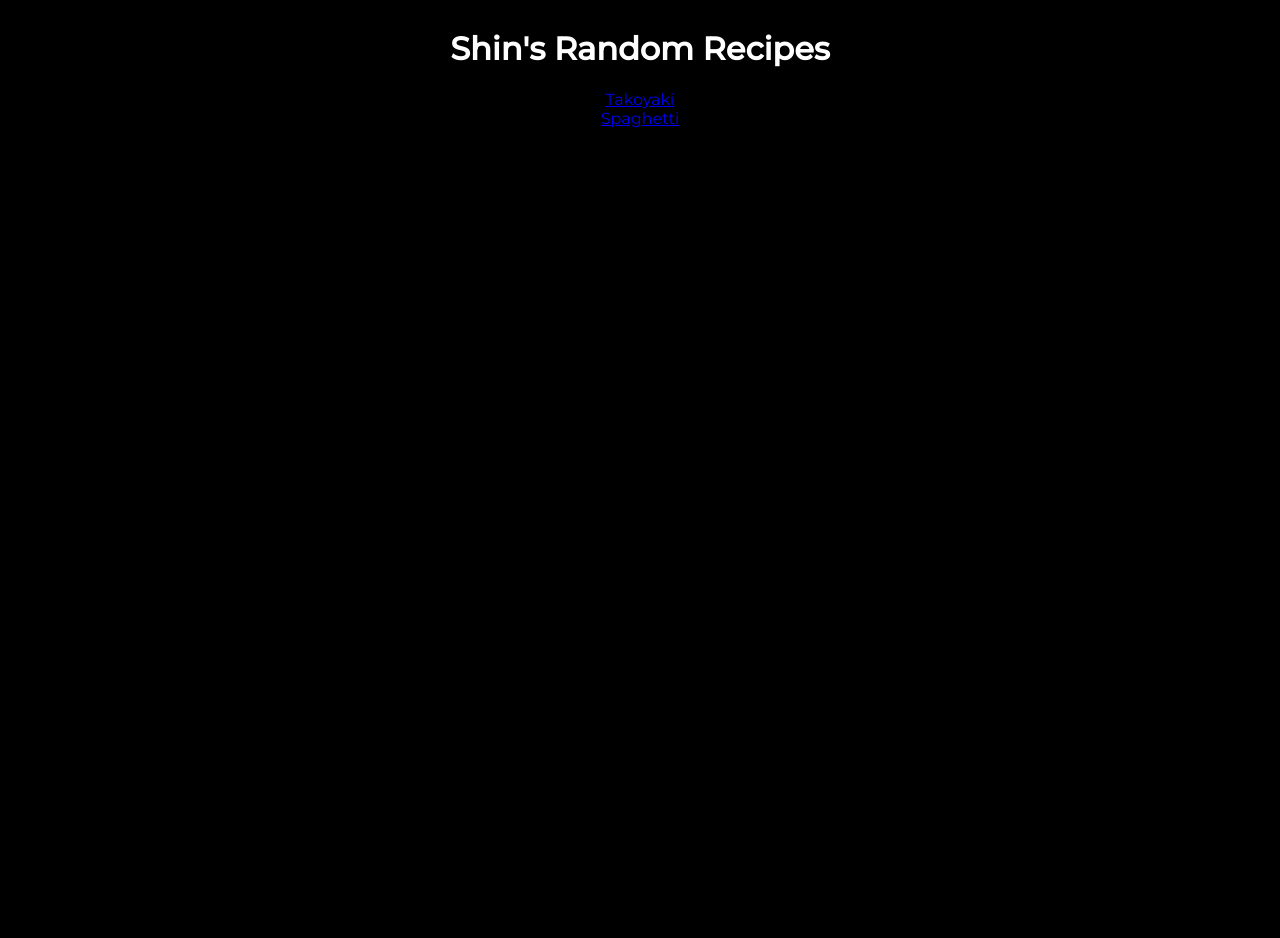
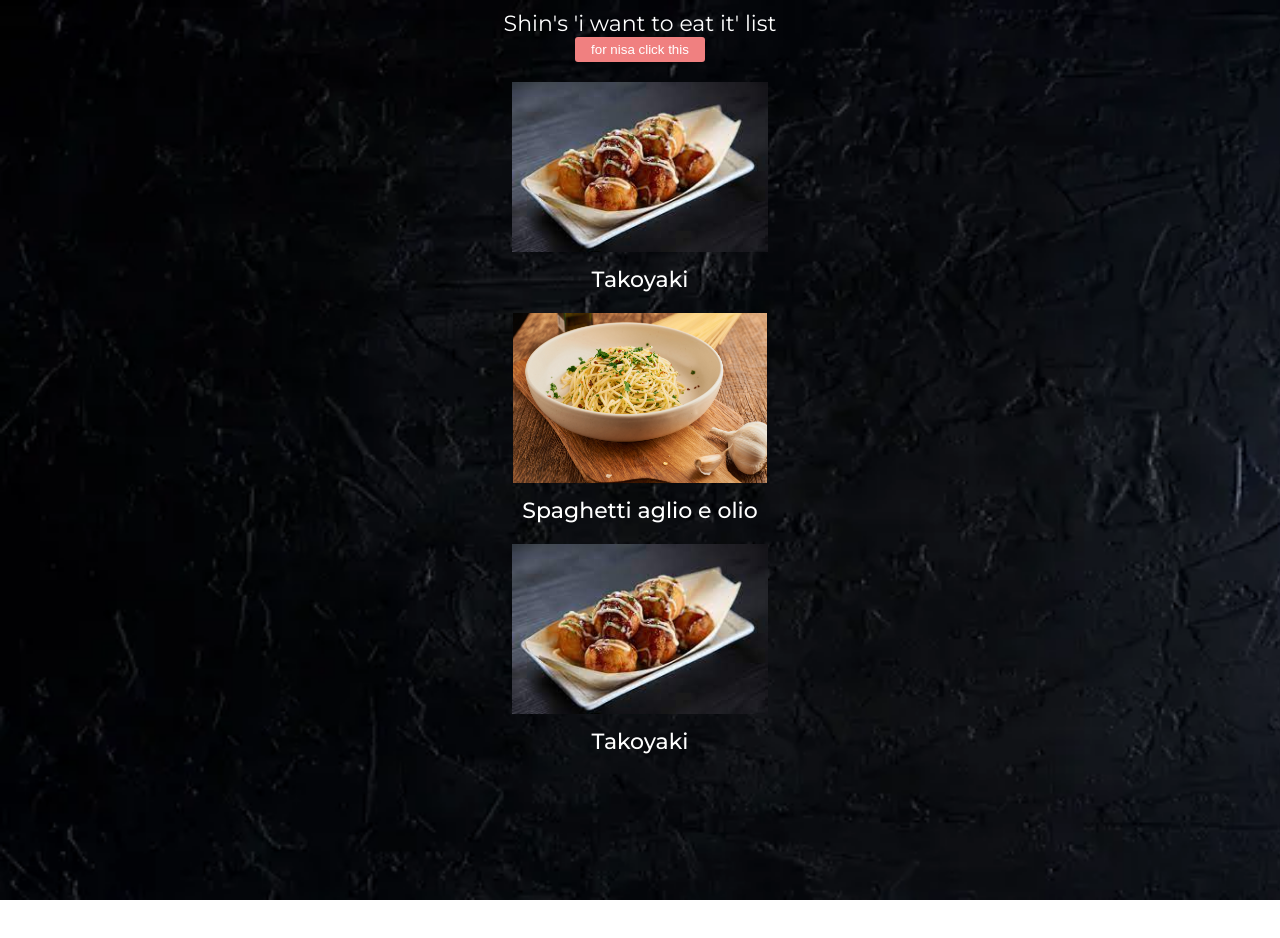
Before and after one commit to ShinAraya/odin-recipes2, a plain HTML site: page index.html in a window 1280 px wide. After the commit the page ends 900 px from the top, so only its background shows below. Drawn offline with Linux system fonts and the light colour scheme.

Commit message:
changed index.html design

```diff
--- a/index.css
+++ b/index.css
@@ -1,23 +1,84 @@
+.ksa {
+text-align: center;
+height: 390px;
+width: 390px;
+object-fit: contain;
+object-position: center;
+
+}
+.ksatext {
+  text-align: center;
+}
+.ksabutton,.ksabutton a {
+  background-color: lightcoral;
+  text-decoration: none;
+  color: white;
+  border: none;
+  border-radius: 3px;
+  padding: 5px 8px;
+}
+
 body {
   font-family: 'Montserrat', sans-serif;
-  background-color: black;
+
+  color: white;
+  margin: 0;
+}
+
+
+main p {
+  margin: 0;
+  font-size: 22px;
+  margin-top: 10px;
+  text-align: center;
+  font-family: 'Montserrat', sans-serif;
   color: white;
 }
 
+
 main {
+  background-image: url(images/blackboard.webp);
+  background-size: cover;
+  background-repeat: no-repeat;
   text-align: center;
   justify-content: start;
   align-items: center;
   display: flex;
   flex-direction: column;
-
-  transition: all 0.5s;
-  width: 50%;
-  height: 1000px;
+  height: 900px;
   margin: 0 auto;
-  border-radius: 20px;
+  position: relative;
 }
 
-main:hover {
-  background-color: rgb(184, 102, 186);
+.logo {
+  position: absolute;
+  top: -2px;
+  left: 0px;
 }
+
+.foodicontainer {
+  margin: 0;
+  display: flex;
+  flex-direction: column;
+  justify-content: flex-start;
+  align-items: flex-start;
+  height: fit-content;
+}
+
+.foodicon img {
+  height: 170px;
+  width: 260px;
+  object-fit: contain;
+  object-position: center;
+}
+.foodicon a{
+  color: white;
+  text-decoration: none;
+  font-weight: 500;
+}
+.foodicon {
+  margin-top: 20px;
+  display: flex;
+  justify-content: flex-start;
+  align-items: flex-start;
+}
--- a/index.html
+++ b/index.html
@@ -12,12 +12,32 @@
   <title>Shin Recipes</title>
 </head>
 <body>
+
   <main>
-    <h1>Shin's Random Recipes</h1>
-    <a href="recipes/takoyaki.html">Takoyaki</a>
-    <a href="recipes/spaghetti.html">Spaghetti</a>
-  </main>
+    <p>Shin's 'i want to eat it' list</p>
+    <button class="ksabutton"><a href="ksa.html">for nisa click this</a></button>
+    <div class="foodicontainer">
+      <div class="foodicon"><a href="recipes/takoyaki.html">
+        <img src="images/takoyaki-logo.jpeg">
+        <p>Takoyaki
+        </p>
+      </a>
+      </div>
+      <div class="foodicon"><a href="recipes/spaghetti.html">
+        <img src="images/spaghett.jpeg">
+        <p>Spaghetti aglio e olio
+        </p>
+      </a>
+      </div>
+      <div class="foodicon"><a href="recipes/takoyaki.html">
+        <img src="images/takoyaki-logo.jpeg">
+        <p>Takoyaki
+        </p>
+      </a>
+      </div>
+    </div>
 
 
+  </main>
 </body>
 </html>
```
Also changed, not shown: ksa.html (added, +22 -0 lines), recipes-styles/recipe-layout.css (+9 -13 lines), Shin-logo.png (added), images/blackboard.webp (added), images/spaghett.jpeg (added), images/takoyaki-1.webp (deleted), images/takoyaki-2.webp (deleted), images/takoyaki-3.webp (deleted), images/takoyaki-4.webp (deleted), images/takoyaki-5.webp (deleted), images/takoyaki-6.webp (deleted), images/takoyaki-logo.jpeg (added), images/takoyaki-recipe.webp (deleted).
